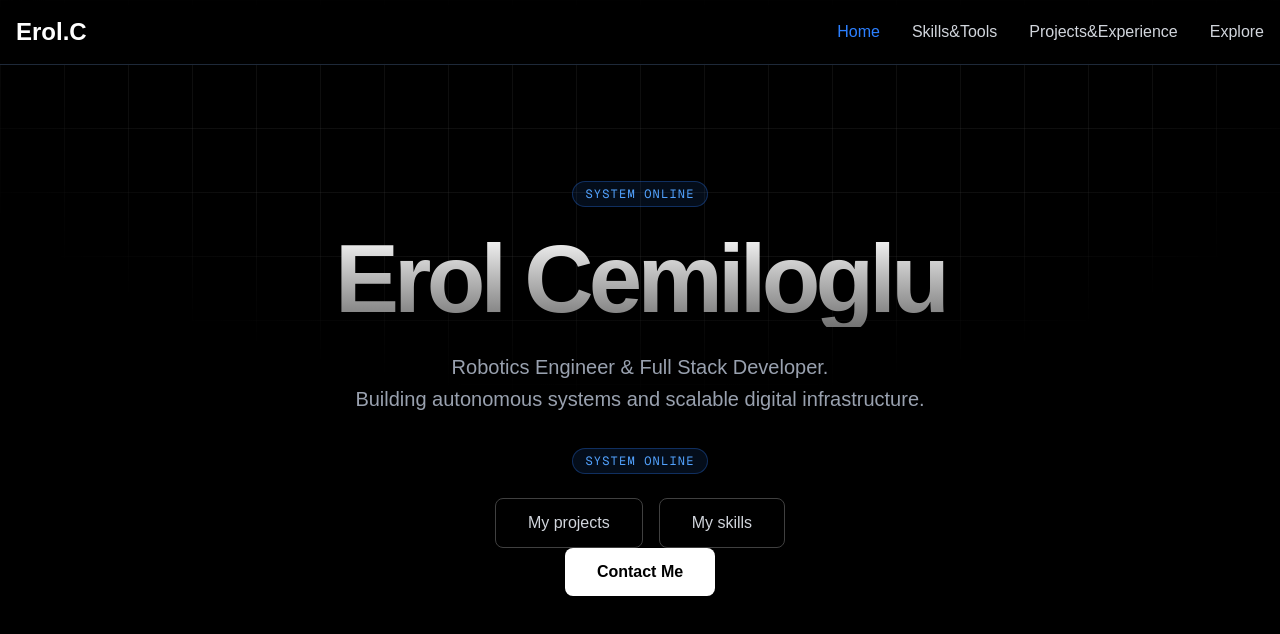
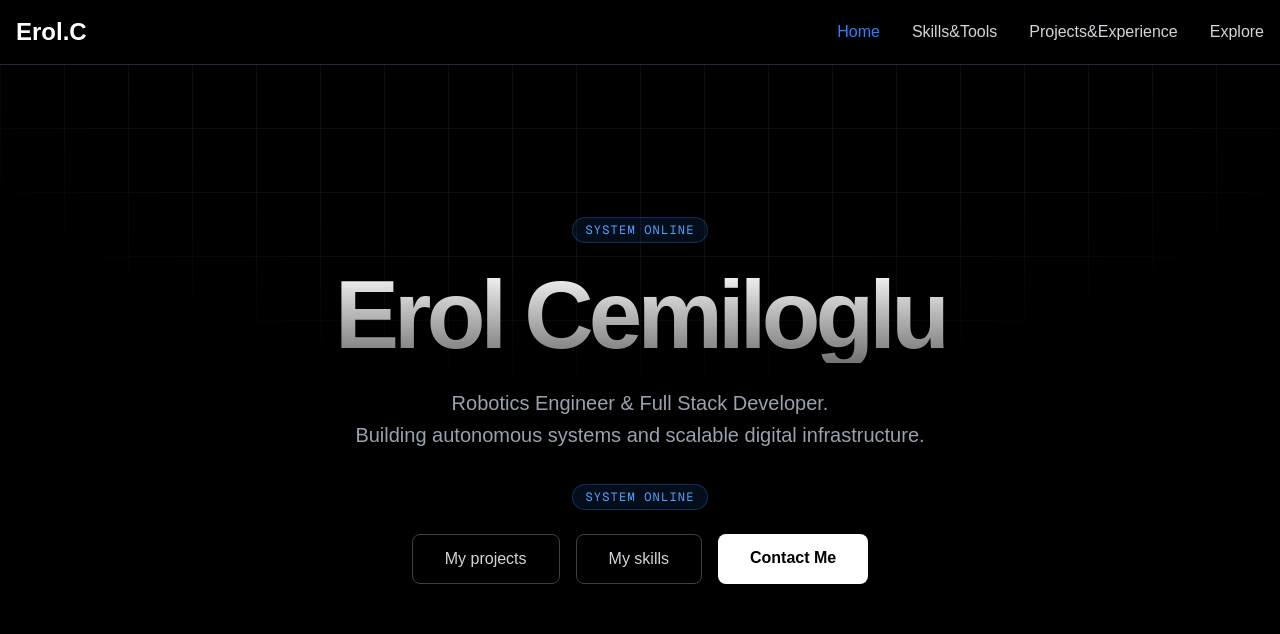
Before and after one commit to erolcem/ErolCemiloglu_Website, a Next.js app in the folder frontend/: page / in a window 1280 px wide. Shown: the top 634 px of the page. Built offline with nearby package versions, Linux system fonts and the light colour scheme.

Commit message:
homepage update

```diff
--- a/frontend/app/page.tsx
+++ b/frontend/app/page.tsx
@@ -43,9 +43,7 @@ export default function Home() {
             >
                 My skills
             </Link>
-        </div>
 
-        <div className="mb-6 flex flex-col sm:flex-row gap-4 justify-center">
             <Link
                 href="/contact"
                 className="px-8 py-3 rounded-lg bg-white text-black font-semibold hover:bg-gray-200 transition-colors"
@@ -53,8 +51,6 @@ export default function Home() {
                 Contact Me
             </Link>
         </div>
-
-
       </div>
     </main>
   );
```
